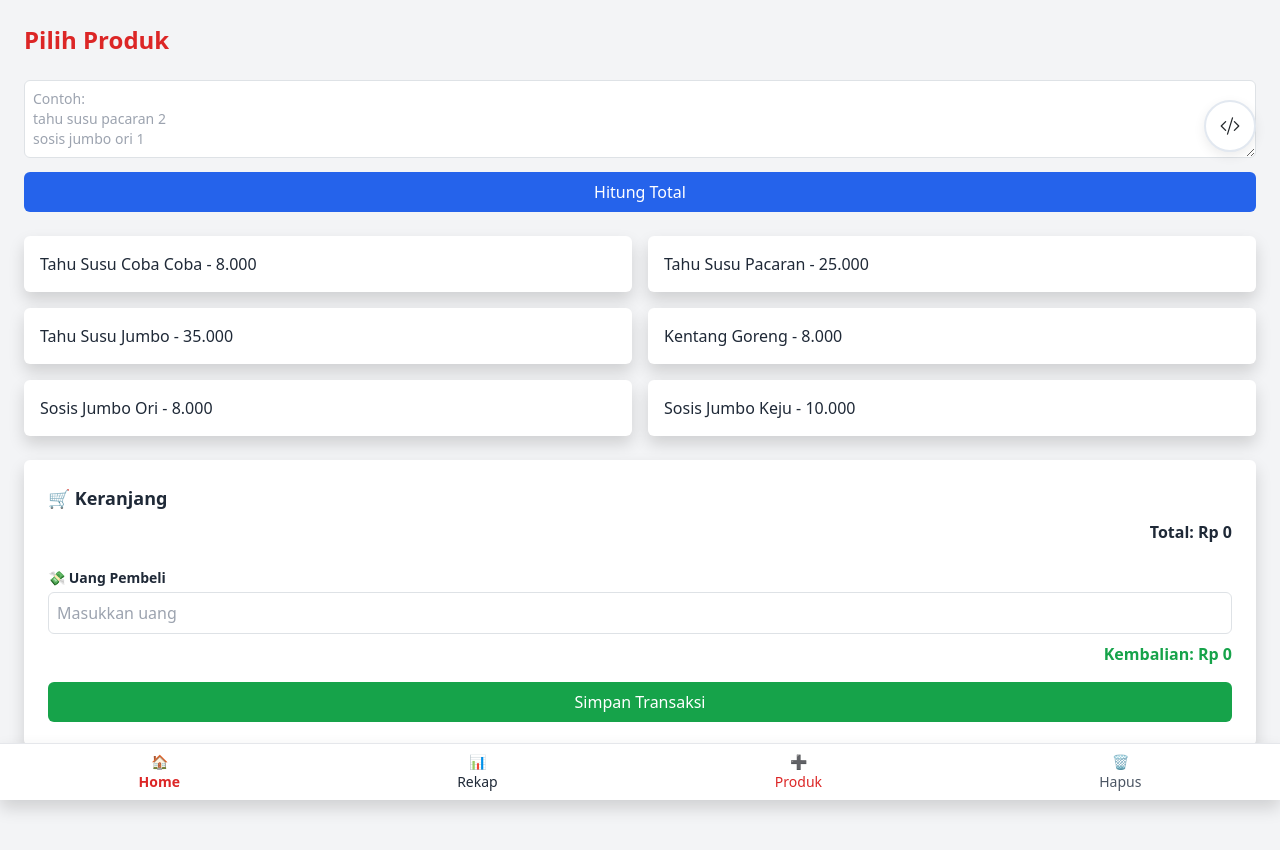
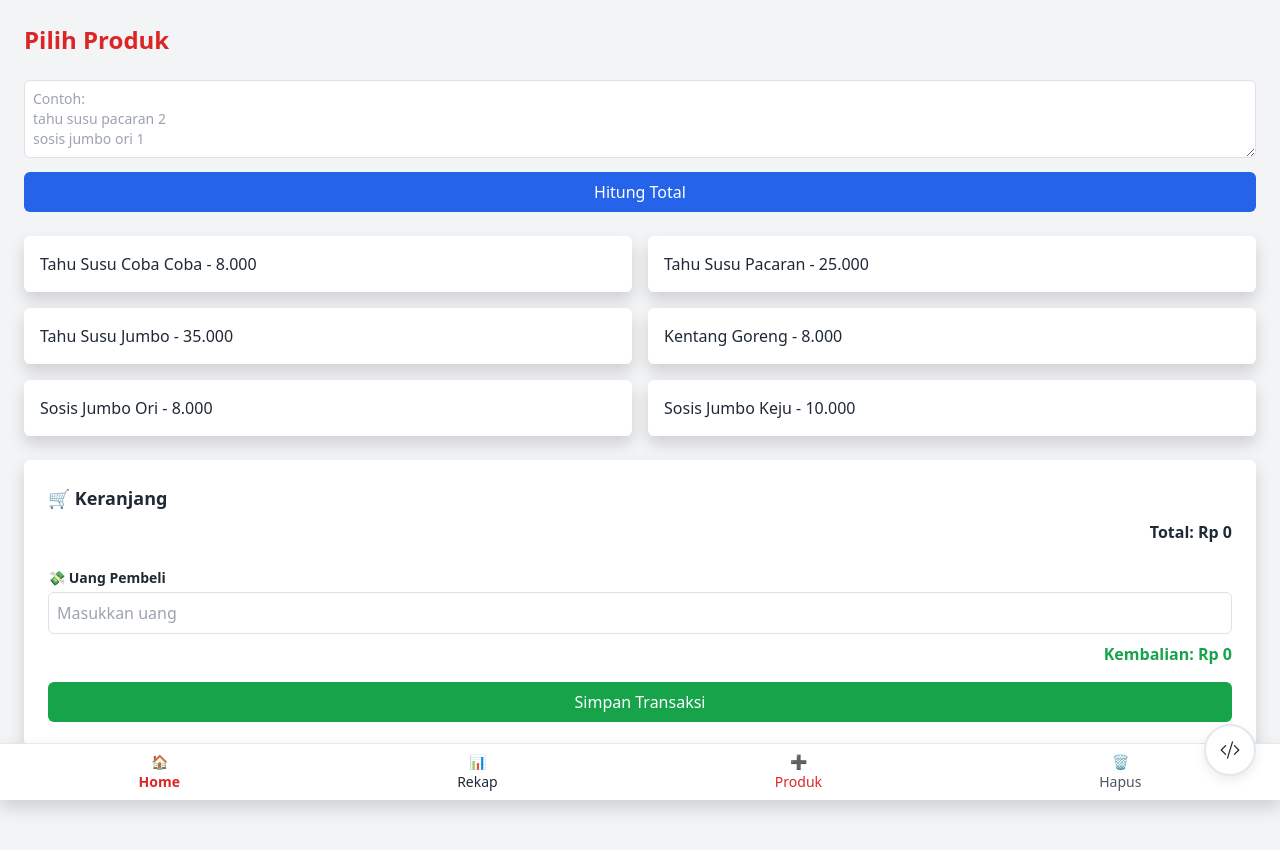
Before and after one commit to tmnzaa/tahususumanik, a plain HTML site: page index.html in a window 1280 px wide. Drawn offline with nearby package versions, Linux system fonts and the light colour scheme.

Commit message:
Update support.html

```diff
--- a/support.html
+++ b/support.html
@@ -1,6 +1,7 @@
-<div id="toggleButton" class="floating-icon" style="top: 100px; right: 24px;" title="Support by Tamianza.dev" data-bs-toggle="modal" data-bs-target="#supportModal">
+<div id="toggleButton" class="floating-icon" style="bottom: 24px; right: 24px;" title="Support by Tamianza.dev" data-bs-toggle="modal" data-bs-target="#supportModal">
   <i id="iconSupport" class="bi bi-code-slash fs-5 text-dark"></i>
 </div>
+
 
 
 <!-- Modal -->
```
